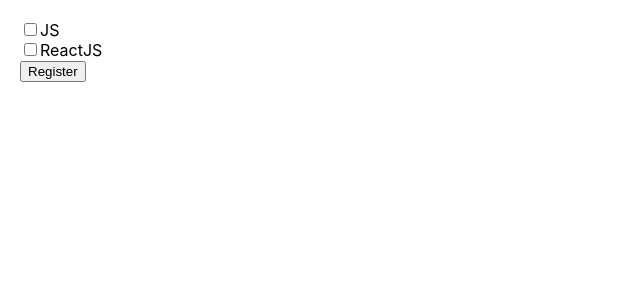
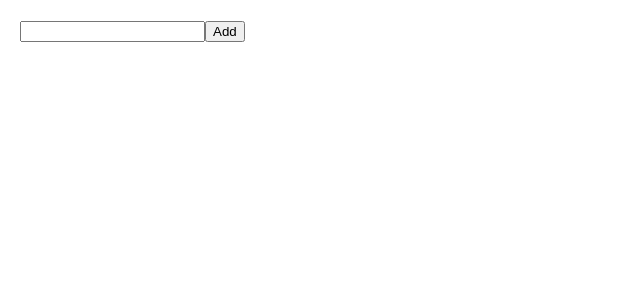
Before and after one commit to nguyenuit/reactjs-practice, a React (Create React App) app in the folder tiktok/: page / in a window 1280 px wide. Shown: the top 300 px of the page, without its empty margins (0-640 px from the left). Built offline with nearby package versions, Linux system fonts and the light colour scheme.

Commit message:
todo list 1

```diff
--- a/tiktok/src/App.js
+++ b/tiktok/src/App.js
@@ -13,38 +13,28 @@ const courses = [
 
 function App(){
 
-  const [checked, setChecked] = useState([])
-
-  console.log(checked);
-
-  const handleCheck = (id) => {
-    setChecked(prev => {
-      const isChecked = checked.includes(id)
-      if(isChecked){
-        return checked.filter(item => item !== id)
-      }else{
-        return [...prev, id]
-      }
-    })
-  }
+  const [job, setJob] = useState('')
+  const [jobs, setJobs] = useState([])
 
   const handleSubmit = () => {
-    console.log({id: checked});
+    setJobs(prev => [...prev, job])
+    setJob('');
   }
 
   return (
       <div style={{padding: 20}}>
-        {courses.map(course => (
-          <div key={course.id}>
-            <input
-              type="checkbox"
-              checked={checked.includes(course.id)}
-              onChange = {() => handleCheck(course.id)}
-            />
-            {course.name}
-          </div>
-        ))}
-        <button onClick={handleSubmit}>Register</button>
+        <input
+          value={job}
+          onChange={ e => setJob(e.target.value) }
+        />
+        <button onClick={handleSubmit}>Add</button>
+        <ul>
+          {jobs.map((job, index) => (
+            <li key={index}>
+              {job}
+            </li>
+          ))}
+        </ul>
       </div>
   )
 }
```
